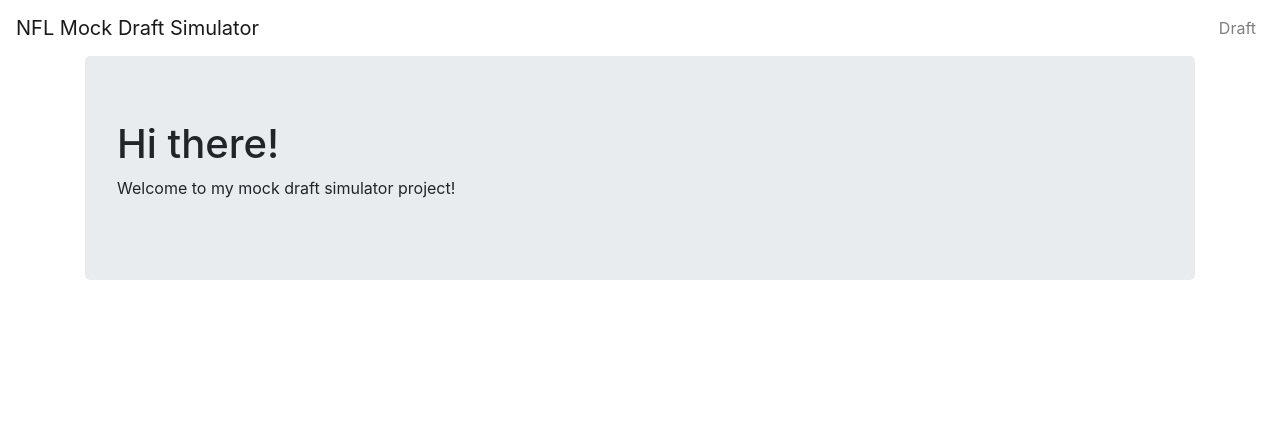
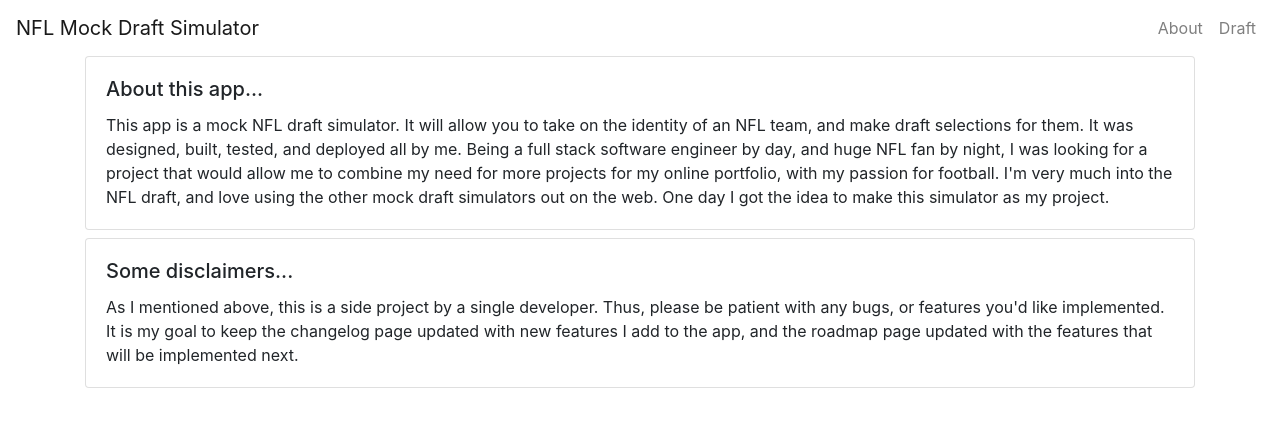
Before and after one commit to iankoplowitzdev/mockdraft-ui, a React (Create React App) app: page /about in a window 1280 px wide. Shown: the top 424 px of the page. Built offline with nearby package versions, Linux system fonts and the light colour scheme.

Commit message:
added about page

```diff
--- a/src/App.js
+++ b/src/App.js
@@ -8,6 +8,8 @@
 } from "react-router-dom";
 import Draft from './components/draft'
 import Home from './components/home'
+import About from './components/about'
+
 
 function App() {
   return (
@@ -19,11 +21,17 @@
         <Navbar.Toggle aria-controls="basic-navbar-nav" />
         <Navbar.Collapse id="basic-navbar-nav">
           <Nav className="ml-auto">
+            <Nav.Link href="/about">About</Nav.Link>
+          </Nav>
+          <Nav>
             <Nav.Link href="/draft">Draft</Nav.Link>
           </Nav>
         </Navbar.Collapse>
       </Navbar>
       <Switch>
+        <Route path="/about">
+          <About />
+        </Route>
         <Route path="/draft">
           <Draft />
         </Route>
--- /dev/null
+++ b/src/components/about/index.js
@@ -0,0 +1,39 @@
+import Jumbotron from 'react-bootstrap/Jumbotron';
+import Container from 'react-bootstrap/Container';
+import Row from 'react-bootstrap/Row';
+import Col from 'react-bootstrap/Col';
+import Card from 'react-bootstrap/Card';
+
+
+
+export default function About() {
+  return (
+    <Container>
+      <Row>
+        <Col>
+          <Card className="mb-2">
+            <Card.Body>
+              <Card.Title>About this app...</Card.Title>
+              <Card.Text>
+                This app is a mock NFL draft simulator. It will allow you to take on the identity of an NFL team, and make draft selections for them.
+                It was designed, built, tested, and deployed all by me. Being a full stack software engineer by day, and huge NFL fan by night, I was looking
+                for a project that would allow me to combine my need for more projects for my online portfolio, with my passion for football. I'm very much
+                into the NFL draft, and love using the other mock draft simulators out on the web. One day I got the idea to make this simulator as my project.
+              </Card.Text>
+            </Card.Body>
+          </Card>
+          <Card>
+            <Card.Body>
+              <Card.Title>Some disclaimers...</Card.Title>
+              <Card.Text>
+                As I mentioned above, this is a side project by a single developer. Thus, please be patient with any bugs, or features you'd like implemented.
+                It is my goal to keep the changelog page updated with new features I add to the app, and the roadmap page updated with the features that will
+                be implemented next.
+              </Card.Text>
+            </Card.Body>
+          </Card>
+        </Col>
+      </Row>
+    </Container>
+  )
+}
--- a/src/components/home/index.js
+++ b/src/components/home/index.js
@@ -1,7 +1,7 @@
 import Jumbotron from 'react-bootstrap/Jumbotron';
 import Container from 'react-bootstrap/Container';
 import Row from 'react-bootstrap/Row';
-import Col from 'react-bootstrap/Container';
+import Col from 'react-bootstrap/Col';
 
 
 export default function Home() {
```
